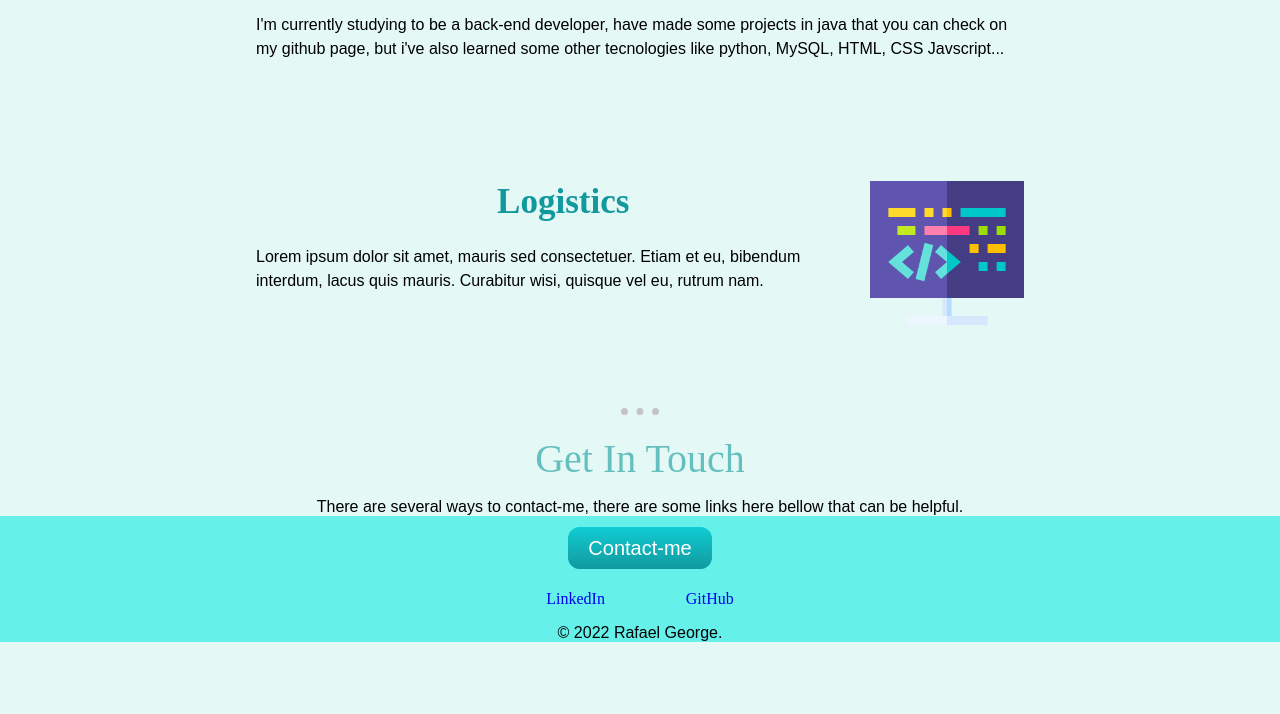
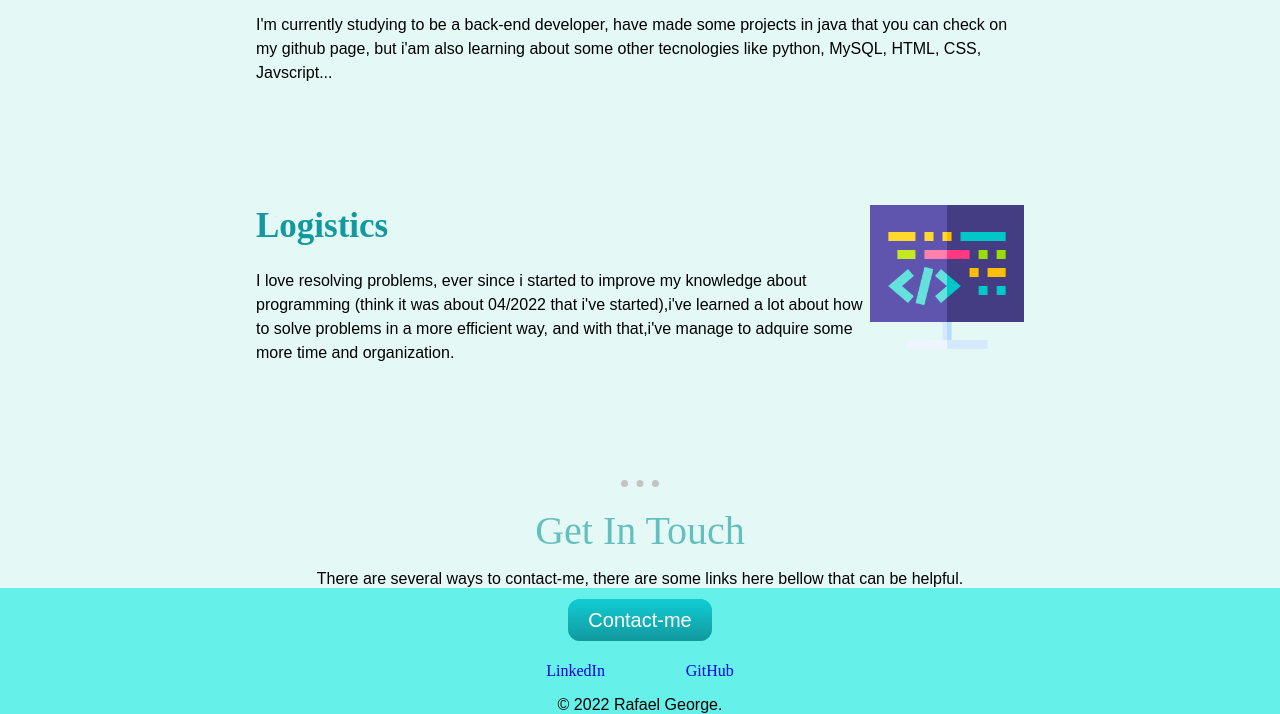
Before and after one commit to RafaelMoraesCruz/Simple-site, a plain HTML site: page index.html in a window 1280 px wide. Shown: the part 1192-1906 px from the top of the page. Before the commit the page ends 1834 px from the top, so only its background shows below. Drawn offline with Linux system fonts and the light colour scheme.

Commit message:
complete

```diff
--- a/CSS/styles.css
+++ b/CSS/styles.css
@@ -133,7 +133,7 @@ h2{
 }
 
 .logistics{
-    text-align: center;
+    text-align: left;
 }
 
 .profile{
--- a/index.html
+++ b/index.html
@@ -30,12 +30,12 @@
           <div class="skill-row-1">
             <img class="foto-java" src="CSS - My Site Images/java.jpg" alt="java-img">
             <h3>Developer</h3>
-            <p class="developer-desc">I'm currently studying to be a back-end developer, have made some projects in java that you can check on my github page, but i've also learned some other tecnologies like python, MySQL, HTML, CSS Javscript...</p>
+            <p class="developer-desc">I'm currently studying to be a back-end developer, have made some projects in java that you can check on my github page, but i'am also learning about some other tecnologies like python, MySQL, HTML, CSS, Javscript...</p>
           </div>
           <div class="skill-row-2">
             <img class="foto-programacao" src="CSS - My Site Images/coding.png" alt="coding-img">
             <h3 class="logistics">Logistics</h3>
-            <p >Lorem ipsum dolor sit amet, mauris sed consectetuer. Etiam et eu, bibendum interdum, lacus quis mauris. Curabitur wisi, quisque vel eu, rutrum nam.</p>
+            <p>I love resolving problems, ever since i started to improve my knowledge about programming (think it was about 04/2022 that i've started),i've learned a lot about how to solve problems in a more efficient way, and with that,i've manage to adquire some more time and organization.</p>
           </div>
         </div>
         <hr>
```
